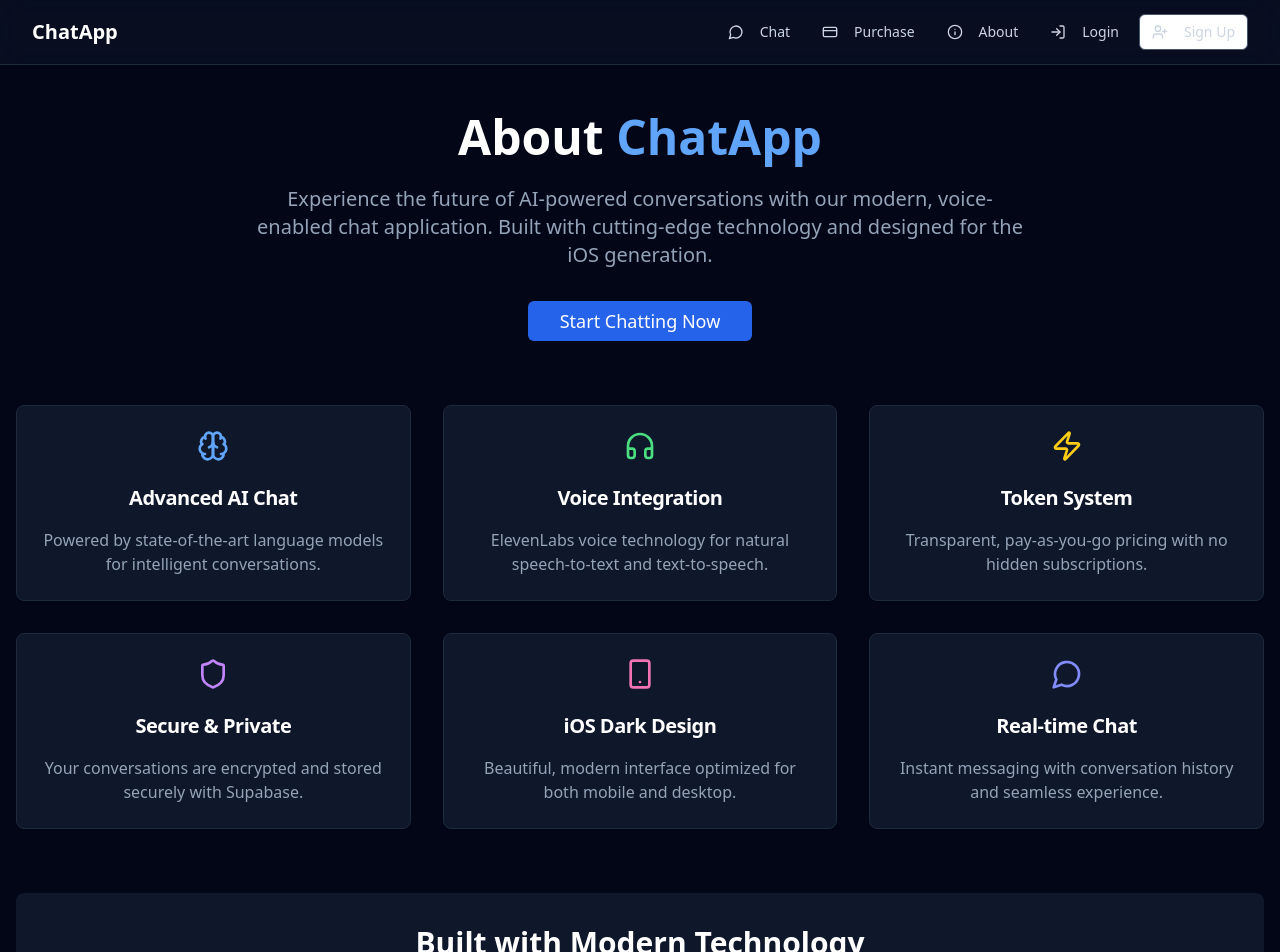
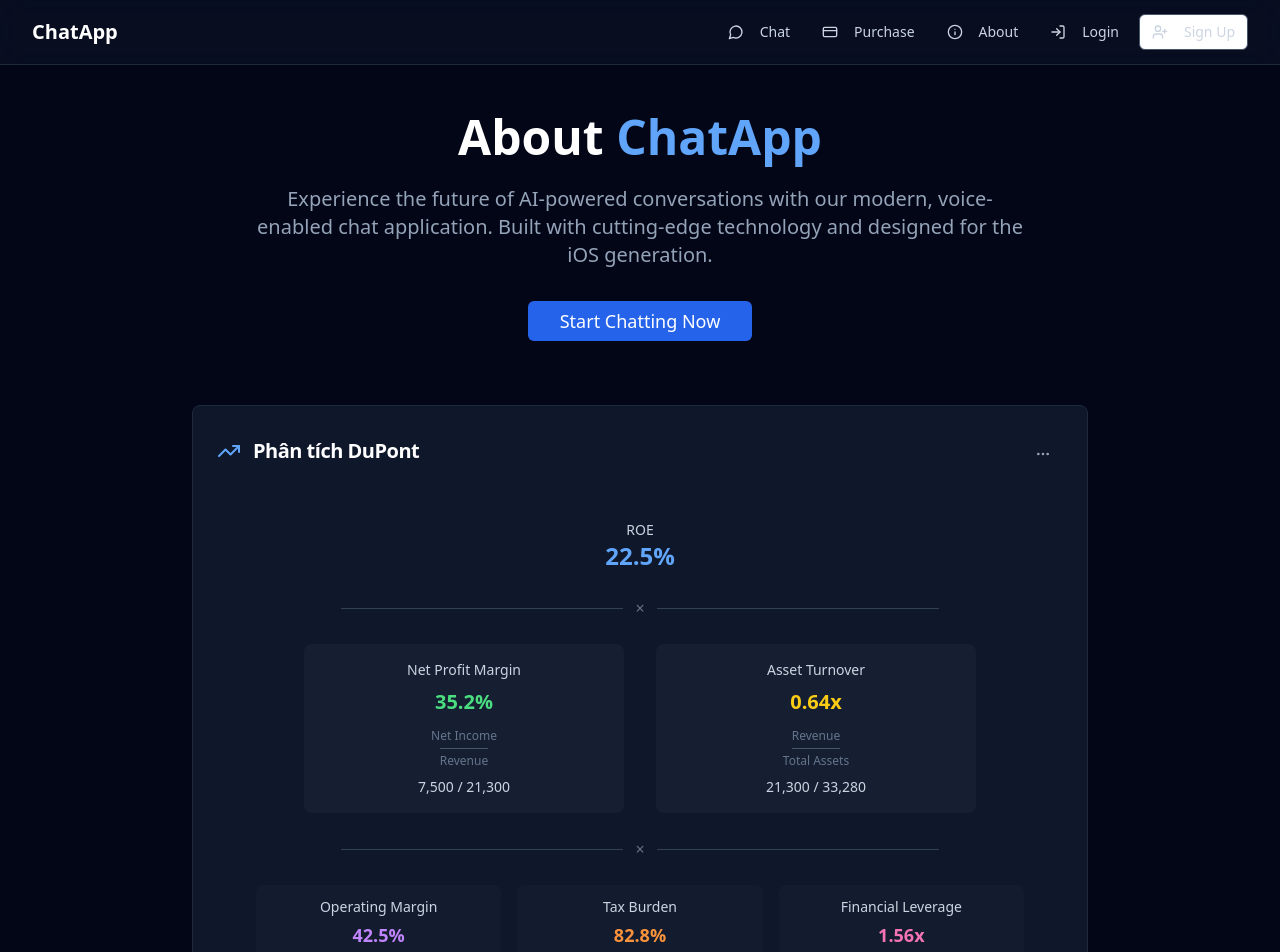
Before and after one commit to Thanhnguyen1992X/lovelace-chat-tokens, a React (Vite) app: page /about in a window 1280 px wide. Shown: the top 952 px of the page. Built offline with nearby package versions, Linux system fonts and the light colour scheme.

Commit message:
Add DuPont analysis to About page
Integrate the DuPont analysis section into the About page, ensuring it is well-structured, visually appealing, and consistent with the existing .tsx component structure.

```diff
--- a/src/pages/About.tsx
+++ b/src/pages/About.tsx
@@ -3,7 +3,7 @@ import React from 'react';
 import { Card, CardContent, CardHeader, CardTitle } from '@/components/ui/card';
 import { Button } from '@/components/ui/button';
 import { useNavigate } from 'react-router-dom';
-import { MessageCircle, Zap, Shield, Headphones, Brain, Smartphone } from 'lucide-react';
+import { MessageCircle, Zap, Shield, Headphones, Brain, Smartphone, MoreHorizontal, TrendingUp } from 'lucide-react';
 import Header from '@/components/Header';
 
 const About = () => {
@@ -63,6 +63,90 @@ const About = () => {
           >
             Start Chatting Now
           </Button>
+        </div>
+
+        {/* DuPont Analysis Section */}
+        <div className="mb-16">
+          <Card className="bg-slate-900 border-slate-800 max-w-4xl mx-auto">
+            <CardHeader className="flex flex-row items-center justify-between">
+              <div className="flex items-center space-x-3">
+                <TrendingUp className="w-6 h-6 text-blue-400" />
+                <CardTitle className="text-xl text-white">Phân tích DuPont</CardTitle>
+              </div>
+              <Button variant="ghost" size="sm" className="text-slate-400 hover:text-white">
+                <MoreHorizontal className="w-5 h-5" />
+              </Button>
+            </CardHeader>
+            <CardContent className="p-6">
+              <div className="flex flex-col items-center">
+                {/* ROE Section */}
+                <div className="text-center mb-6">
+                  <div className="text-sm font-medium text-slate-300">ROE</div>
+                  <div className="text-2xl font-bold text-blue-400">22.5%</div>
+                </div>
+
+                {/* Separator */}
+                <div className="flex items-center justify-center w-full mb-6">
+                  <div className="w-1/3 h-px bg-slate-700"></div>
+                  <div className="mx-3 text-slate-500 font-medium">×</div>
+                  <div className="w-1/3 h-px bg-slate-700"></div>
+                </div>
+
+                {/* Main Metrics */}
+                <div className="grid grid-cols-1 md:grid-cols-2 gap-8 mb-6 w-full max-w-2xl">
+                  <div className="text-center bg-slate-800/50 rounded-lg p-4">
+                    <div className="text-sm font-medium text-slate-300 mb-2">Net Profit Margin</div>
+                    <div className="text-xl font-bold text-green-400 mb-3">35.2%</div>
+                    <div className="flex flex-col items-center">
+                      <div className="text-xs text-slate-500">Net Income</div>
+                      <div className="w-12 h-px bg-slate-600 my-1"></div>
+                      <div className="text-xs text-slate-500 mb-2">Revenue</div>
+                      <div className="text-sm font-medium text-slate-300">7,500 / 21,300</div>
+                    </div>
+                  </div>
+
+                  <div className="text-center bg-slate-800/50 rounded-lg p-4">
+                    <div className="text-sm font-medium text-slate-300 mb-2">Asset Turnover</div>
+                    <div className="text-xl font-bold text-yellow-400 mb-3">0.64x</div>
+                    <div className="flex flex-col items-center">
+                      <div className="text-xs text-slate-500">Revenue</div>
+                      <div className="w-12 h-px bg-slate-600 my-1"></div>
+                      <div className="text-xs text-slate-500 mb-2">Total Assets</div>
+                      <div className="text-sm font-medium text-slate-300">21,300 / 33,280</div>
+                    </div>
+                  </div>
+                </div>
+
+                {/* Separator */}
+                <div className="flex items-center justify-center w-full mb-6">
+                  <div className="w-1/3 h-px bg-slate-700"></div>
+                  <div className="mx-3 text-slate-500 font-medium">×</div>
+                  <div className="w-1/3 h-px bg-slate-700"></div>
+                </div>
+
+                {/* Detail Metrics */}
+                <div className="grid grid-cols-1 md:grid-cols-3 gap-4 w-full max-w-3xl">
+                  <div className="text-center bg-slate-800/30 rounded-lg p-3">
+                    <div className="text-sm font-medium text-slate-300 mb-1">Operating Margin</div>
+                    <div className="text-lg font-bold text-purple-400 mb-2">42.5%</div>
+                    <div className="text-xs text-slate-500">9,052 / 21,300</div>
+                  </div>
+
+                  <div className="text-center bg-slate-800/30 rounded-lg p-3">
+                    <div className="text-sm font-medium text-slate-300 mb-1">Tax Burden</div>
+                    <div className="text-lg font-bold text-orange-400 mb-2">82.8%</div>
+                    <div className="text-xs text-slate-500">7,500 / 9,052</div>
+                  </div>
+
+                  <div className="text-center bg-slate-800/30 rounded-lg p-3">
+                    <div className="text-sm font-medium text-slate-300 mb-1">Financial Leverage</div>
+                    <div className="text-lg font-bold text-pink-400 mb-2">1.56x</div>
+                    <div className="text-xs text-slate-500">33,280 / 21,330</div>
+                  </div>
+                </div>
+              </div>
+            </CardContent>
+          </Card>
         </div>
 
         {/* Features Grid */}
```
